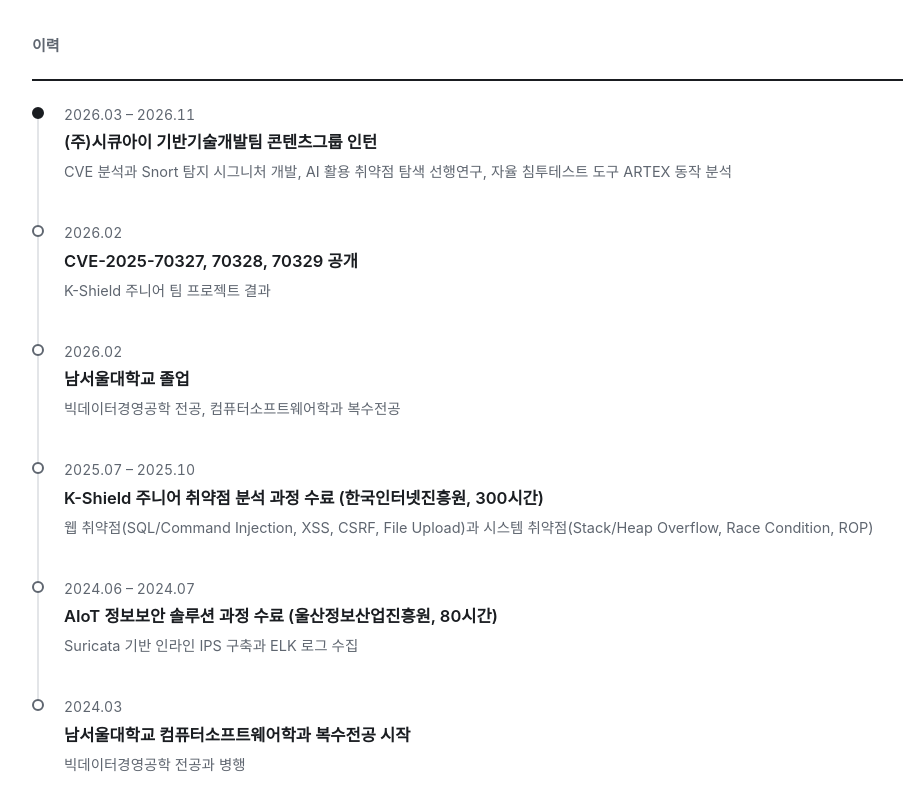
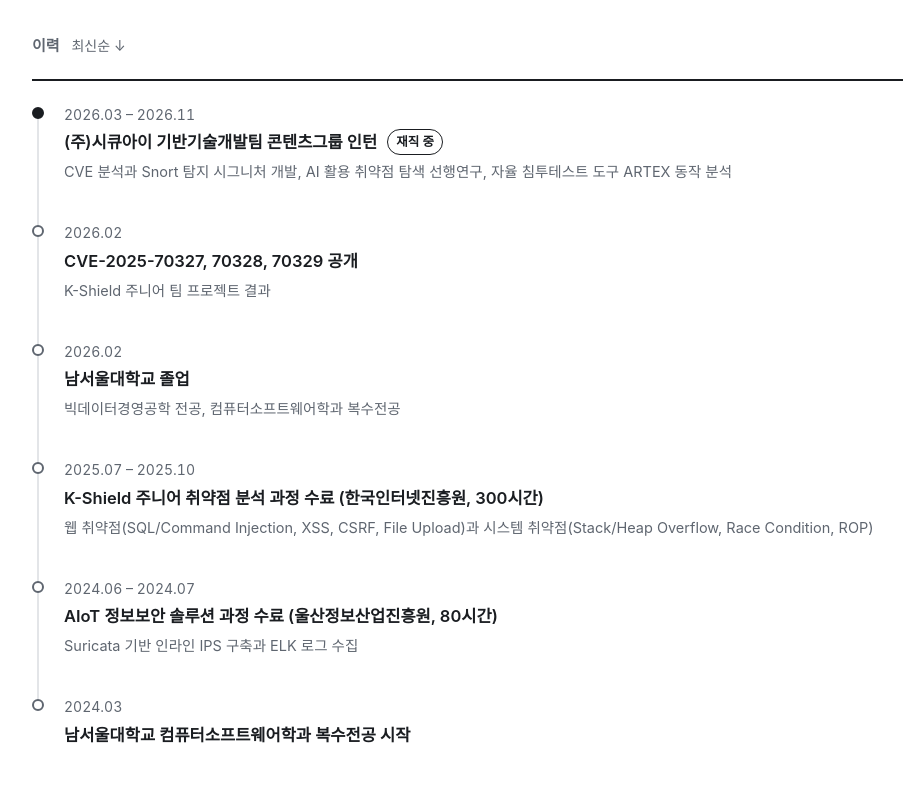
Before and after one commit to BentLock/BentLock.github.io, a plain HTML site: page index.html in a window 1280 px wide. Shown: the part 5960-6760 px from the top of the page, without its empty margins (152-1055 px from the left). Drawn offline with Linux system fonts and the light colour scheme; a web font is replaced by a local one.

Commit message:
Clarify newest-first order in history timeline
Co-Authored-By: Claude Opus 5.5 <noreply@anthropic.com>

```diff
--- a/index.html
+++ b/index.html
@@ -137,6 +137,8 @@ section.more{padding-block:56px;border-top:1px solid var(--rule)}
 .timeline li:first-child::after{background:var(--ink);border-color:var(--ink)}
 .timeline .when{display:block;color:var(--muted);font-size:14px;font-variant-numeric:tabular-nums;margin-bottom:2px}
 .timeline .what{display:block;font-weight:600}
+.h2-note{font-weight:400;margin-left:8px;font-size:14px}
+.timeline .now{display:inline-block;margin-left:6px;padding:1px 8px;border:1px solid var(--ink);border-radius:999px;font-size:12.5px;font-weight:600;vertical-align:2px}
 .timeline small{display:block;color:var(--muted);font-size:14.5px;font-weight:400;margin-top:4px}
 /* skills: plain two-column rows */
 .rows{margin:0;padding:0;list-style:none}
@@ -383,14 +385,14 @@ footer .contact{display:flex;gap:20px;flex-wrap:wrap;margin-bottom:12px;font-siz
 </section>
 
 <section class="more" id="history" aria-labelledby="hist-h">
-  <h2 id="hist-h">이력</h2>
+  <h2 id="hist-h">이력 <span class="h2-note">최신순 ↓</span></h2>
   <ol class="timeline" reversed>
-    <li><span class="when">2026.03 – 2026.11</span><span class="what">(주)시큐아이 기반기술개발팀 콘텐츠그룹 인턴</span><small>CVE 분석과 Snort 탐지 시그니처 개발, AI 활용 취약점 탐색 선행연구, 자율 침투테스트 도구 ARTEX 동작 분석</small></li>
+    <li><span class="when">2026.03 – 2026.11</span><span class="what">(주)시큐아이 기반기술개발팀 콘텐츠그룹 인턴 <span class="now">재직 중</span></span><small>CVE 분석과 Snort 탐지 시그니처 개발, AI 활용 취약점 탐색 선행연구, 자율 침투테스트 도구 ARTEX 동작 분석</small></li>
     <li><span class="when">2026.02</span><span class="what">CVE-2025-70327, 70328, 70329 공개</span><small>K-Shield 주니어 팀 프로젝트 결과</small></li>
     <li><span class="when">2026.02</span><span class="what">남서울대학교 졸업</span><small>빅데이터경영공학 전공, 컴퓨터소프트웨어학과 복수전공</small></li>
     <li><span class="when">2025.07 – 2025.10</span><span class="what">K-Shield 주니어 취약점 분석 과정 수료 (한국인터넷진흥원, 300시간)</span><small>웹 취약점(SQL/Command Injection, XSS, CSRF, File Upload)과 시스템 취약점(Stack/Heap Overflow, Race Condition, ROP)</small></li>
     <li><span class="when">2024.06 – 2024.07</span><span class="what">AIoT 정보보안 솔루션 과정 수료 (울산정보산업진흥원, 80시간)</span><small>Suricata 기반 인라인 IPS 구축과 ELK 로그 수집</small></li>
-    <li><span class="when">2024.03</span><span class="what">남서울대학교 컴퓨터소프트웨어학과 복수전공 시작</span><small>빅데이터경영공학 전공과 병행</small></li>
+    <li><span class="when">2024.03</span><span class="what">남서울대학교 컴퓨터소프트웨어학과 복수전공 시작</span></li>
   </ol>
 </section>
 
```
